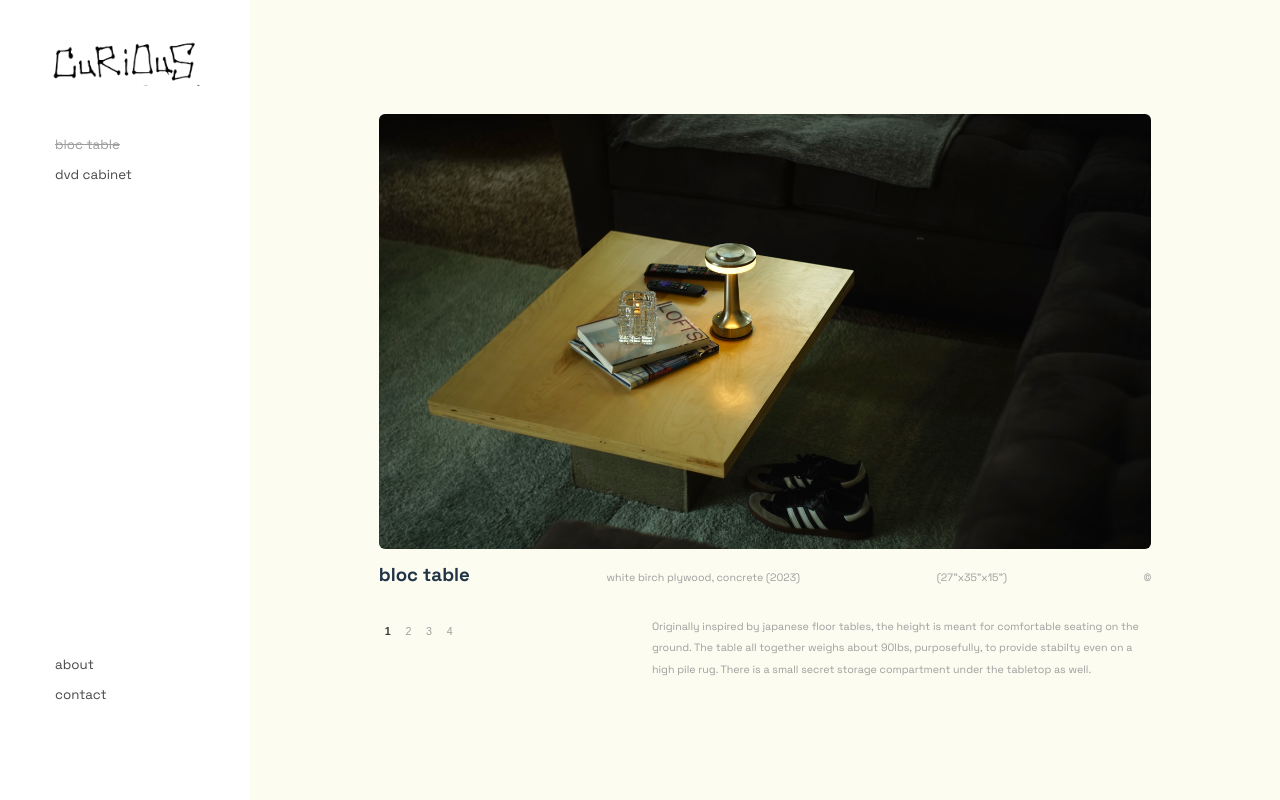
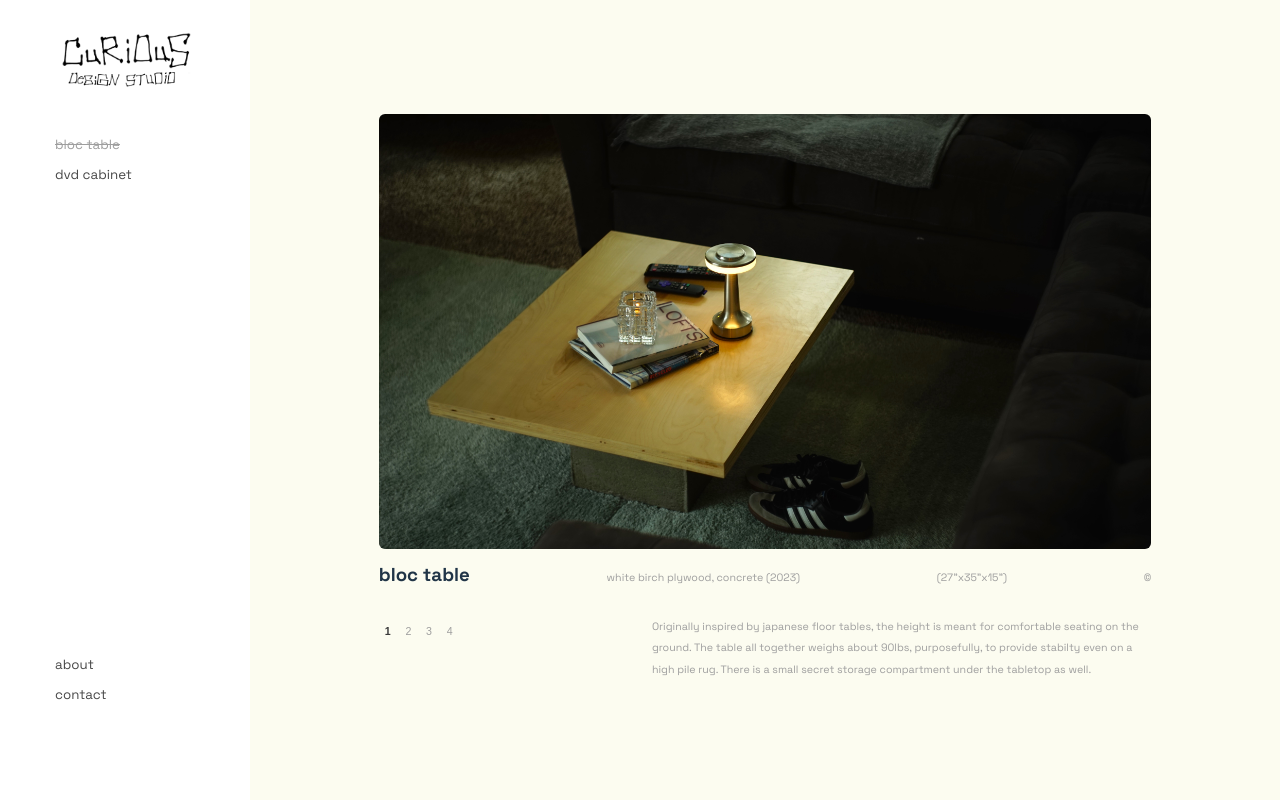
Before and after one commit to ecolijah/curious-design, a Vue app: page / in a window 1280 px wide. Built offline with nearby package versions, Linux system fonts and the light colour scheme.

Commit message:
new logo

```diff
--- a/src/components/Controller.vue
+++ b/src/components/Controller.vue
@@ -61,7 +61,7 @@ function toggleView(option) {
         <div class="sidebar">
 
             <div class="logo">
-                <img src="../assets/curious-logo.svg" alt="logo"/>
+                <img src="../assets/finall.svg" alt="logo"/>
             </div>
 
             <div class="buttons">
```
Also changed, not shown: src/assets/finall.svg (added).
